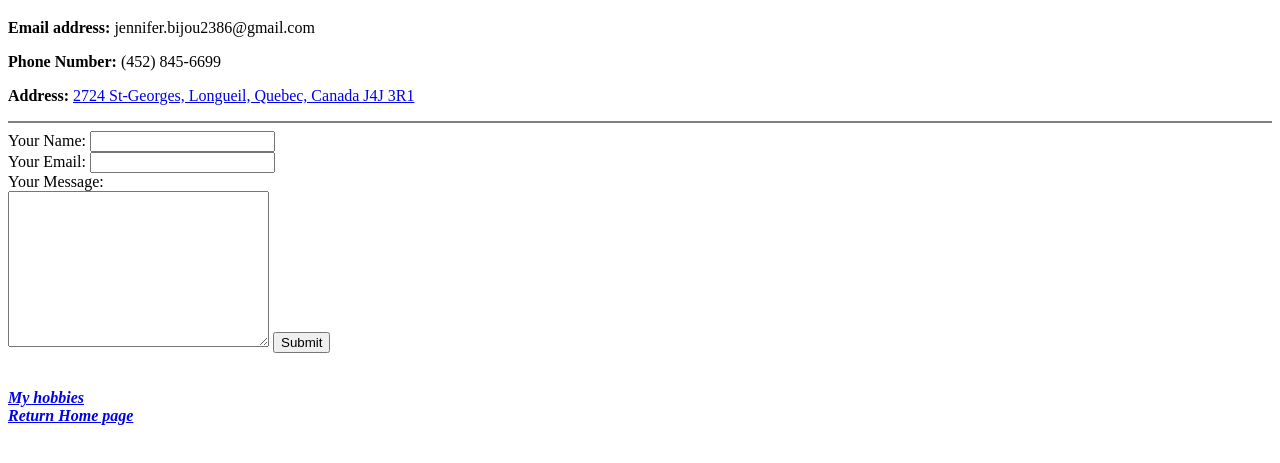
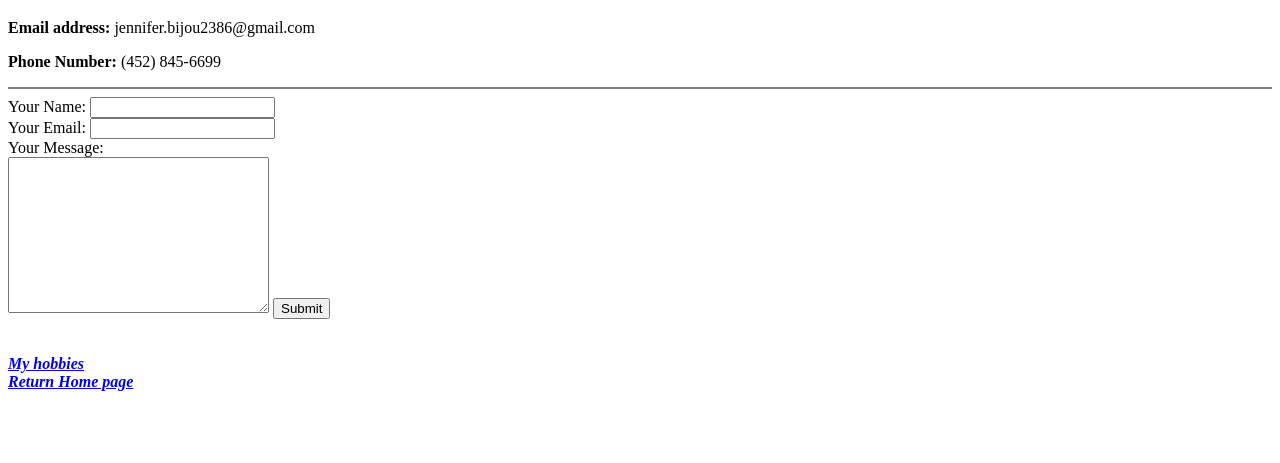
Before and after one commit to Shelynx/cv, a plain HTML site: page contact.html in a window 1280 px wide. Shown: the part 61-524 px from the top of the page. Drawn offline with Linux system fonts and the light colour scheme.

Commit message:
Update contact.html

```diff
--- a/contact.html
+++ b/contact.html
@@ -9,7 +9,6 @@
 
       <p><b>Email address:</b> jennifer.bijou2386@gmail.com</p>
       <p><b>Phone Number:</b> (452) 845-6699</p>
-      <p><b>Address:</b> <a href="https://www.google.com/maps/place/2724+Rue+Saint-Georges,+Longueuil,+QC+J4K+4B5/@45.510654,-73.4749156,17z/data=!3m1!4b1!4m5!3m4!1s0x4cc904dcb1b3abd7:0xf5ccf9827dc89a77!8m2!3d45.510654!4d-73.4727269">2724 St-Georges, Longueil, Quebec, Canada J4J 3R1</a></p>
 <hr noshade>
 <form  action="mailto:shelynx@msn.com" method="post" enctype="text/plain">
   <label>Your Name:</label>
```
